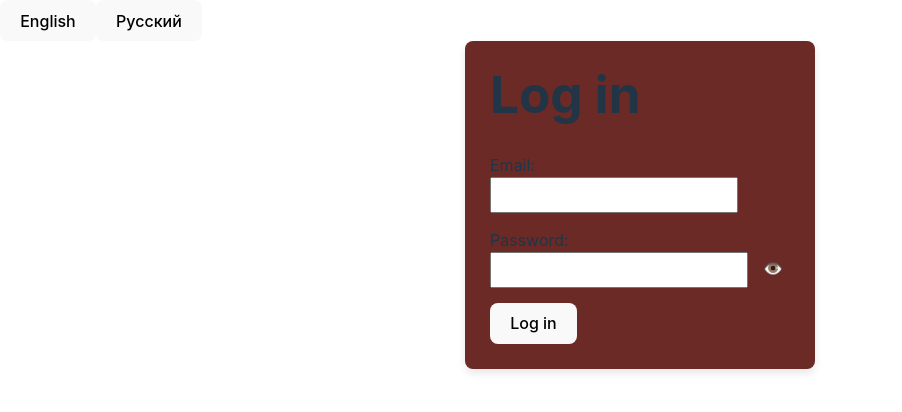
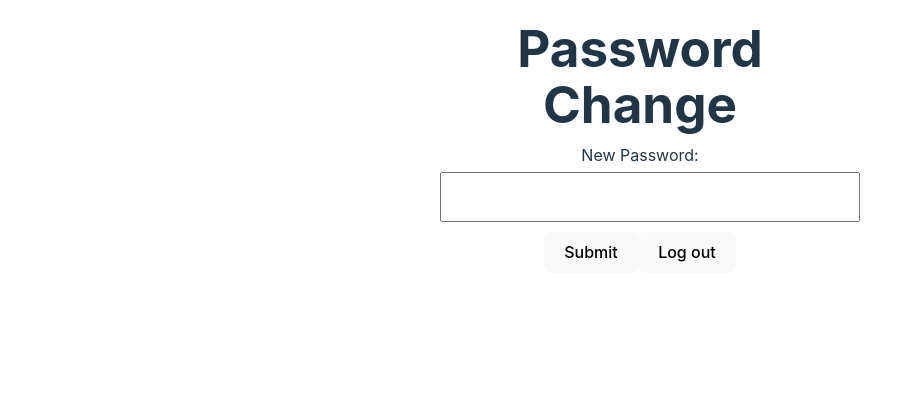
Before and after one commit to MaximLemeshev/React-intensive, a React (Vite) app: page /changePassword in a window 1280 px wide. Shown: the top 412 px of the page, without its empty margins (0-902 px from the left). Built offline with nearby package versions, Linux system fonts and the light colour scheme.

Commit message:
Finish HW3

```diff
--- a/src/App.jsx
+++ b/src/App.jsx
@@ -1,7 +1,9 @@
 import "./App.css";
-import LoginScreen from "./components/LoginScreen/LoginScreen";
-import LangControl from "./components/LangControl/LangControl";
+// import LoginScreen from "./components/LoginScreen/LoginScreen";
+// import LangControl from "./components/LangControl/LangControl";
 import { LocalizationProvider } from "./context/LocalizationContext";
+import { RouterProvider } from "react-router-dom";
+import { router } from "./services/router";
 // import PersonalNotes from "./components/PersonalNotes/PersonalNotes";
 // import PablicNotes from "./components/PablicNotes/PablicNotes";
 
@@ -9,8 +11,9 @@ function App() {
   return (
     <>
       <LocalizationProvider>
-        <LangControl />
-        <LoginScreen />
+        <RouterProvider router={router} />
+        {/*
+        <LoginScreen /> */}
       </LocalizationProvider>
       {/* <PersonalNotes /> */}
       {/* <PablicNotes /> */}
--- a/src/components/Button/ButtonSubmit.jsx
+++ b/src/components/Button/ButtonSubmit.jsx
@@ -1,7 +1,17 @@
 import { useLocalization } from "../../context/LocalizationContext";
+import { useNavigate } from "react-router-dom";
 
 const ButtonSubmit = () => {
   const { localization } = useLocalization();
-  return <button type="button">{localization.log_in}</button>;
+  const navigate = useNavigate();
+  const handleSubmit = (event) => {
+    event.preventDefault();
+    navigate("/personal");
+  };
+  return (
+    <button onClick={handleSubmit} type="button">
+      {localization.log_in}
+    </button>
+  );
 };
 export default ButtonSubmit;
--- a/src/components/LoginScreen/LoginScreen.jsx
+++ b/src/components/LoginScreen/LoginScreen.jsx
@@ -1,11 +1,15 @@
 import Typography from "../Typography/Typography";
 import styles from "./LoginScreen.module.css";
+import LangControl from "../LangControl/LangControl";
 
 const LoginScreen = () => {
   return (
-    <div className={styles.screen_wrap}>
-      <Typography />
-    </div>
+    <>
+      <LangControl />
+      <div className={styles.screen_wrap}>
+        <Typography />
+      </div>
+    </>
   );
 };
 export default LoginScreen;
--- a/src/components/NoteItem/NoteItem.jsx
+++ b/src/components/NoteItem/NoteItem.jsx
@@ -1,13 +1,16 @@
 import s from "./NoteItem.module.css";
 import { useState } from "react";
 import ModalDelete from "../ModalDelete/ModalDelete";
+import { useNavigate } from "react-router-dom";
 
 const NoteItem = ({ note, personal }) => {
   const [showModal, setShowModal] = useState(false);
+  const navigate = useNavigate();
 
   const handleDeleteClick = () => {
     setShowModal(true);
   };
+  const handleShowMore = () => navigate(`/note/${note.id}`);
 
   const handleCloseModal = () => {
     setShowModal(false);
@@ -33,6 +36,9 @@ const NoteItem = ({ note, personal }) => {
           <button className={s.deleteBtn} onClick={handleDeleteClick}>
             Delete
           </button>
+          <button className={s.showMoreBtn} onClick={handleShowMore}>
+            Show more
+          </button>
           <ModalDelete
             isOpen={showModal}
             onClose={handleCloseModal}
@@ -43,6 +49,9 @@ const NoteItem = ({ note, personal }) => {
         <div className={s.favoriteBtn}>
           <button>Add favorite</button>
           <button>Remove from favorites</button>
+          <button className={s.showMoreBtn} onClick={handleShowMore}>
+            Show more
+          </button>
         </div>
       )}
     </div>
--- a/src/components/NoteItem/NoteItem.module.css
+++ b/src/components/NoteItem/NoteItem.module.css
@@ -23,8 +23,9 @@
 .tags_item:hover {
   cursor: pointer;
 }
-.deleteBtn {
-  margin: 15px 0 0 0;
+.deleteBtn,
+.showMoreBtn {
+  margin: 15px 15px 0 0;
 }
 
 .favoriteBtn {
--- a/src/components/PablicNotes/PablicNotes.jsx
+++ b/src/components/PablicNotes/PablicNotes.jsx
@@ -2,12 +2,19 @@ import NoteList from "../NoteList/NoteList";
 import NotesWrap from "../NotesWrap/NotesWrap";
 import { mockNotes } from "../untils/mockNotes";
 import s from "./PablicNotes.module.css";
+import { Link } from "react-router-dom";
 
 const PablicNotes = () => {
   return (
     <>
       <NotesWrap>
         <div className={s.title}>Pablic notes</div>
+        <Link to="/changePassword">
+          <button>Change password</button>
+        </Link>
+        <Link to="/personal">
+          <button>Personal notes</button>
+        </Link>
         <NoteList notes={mockNotes} personal={false} />
       </NotesWrap>
     </>
--- /dev/null
+++ b/src/components/PasswordChanger/PasswordChanger.jsx
@@ -0,0 +1,44 @@
+import { useState } from "react";
+import { Link } from "react-router-dom";
+import s from "../PasswordChanger/PasswordChanger.module.css";
+
+const PasswordChanger = () => {
+  const [newPassword, setNewPassword] = useState("");
+  const [error, setError] = useState("");
+  const [success, setSuccess] = useState("");
+
+  const handleChange = (e) => {
+    setNewPassword(e.target.value);
+  };
+
+  const handleSubmit = () => {
+    if (newPassword.length < 8) {
+      setError("Password must be at least 8 characters long.");
+      setSuccess("");
+    } else {
+      setError("");
+      setSuccess("Password changed successfully!");
+    }
+  };
+
+  return (
+    <div className={s.wrap}>
+      <h1>Password Change</h1>
+      <label htmlFor="newPassword">New Password:</label>
+      <input
+        type="password"
+        id="newPassword"
+        value={newPassword}
+        onChange={handleChange}
+      />
+      {error && <div className={s.error}>{error}</div>}
+      {success && <div className={s.success}>{success}</div>}
+      <button onClick={handleSubmit}>Submit</button>
+      <Link to="/login">
+        <button>Log out</button>
+      </Link>
+    </div>
+  );
+};
+
+export default PasswordChanger;
--- /dev/null
+++ b/src/components/PasswordChanger/PasswordChanger.module.css
@@ -0,0 +1,28 @@
+
+.wrap {
+  max-width: 400px;
+  margin: auto;
+  padding: 20px;
+  text-align: center;
+}
+
+label {
+  display: block;
+  margin-bottom: 5px;
+}
+
+input {
+  width: 100%;
+  padding: 8px;
+  margin-bottom: 10px;
+}
+
+.error {
+  color: red;
+  margin-bottom: 10px;
+}
+
+.success {
+  color: green;
+  margin-bottom: 10px;
+}
--- a/src/components/PersonalNotes/PersonalNotes.jsx
+++ b/src/components/PersonalNotes/PersonalNotes.jsx
@@ -3,12 +3,19 @@ import NoteList from "../NoteList/NoteList";
 import NotesWrap from "../NotesWrap/NotesWrap";
 import { mockNotes } from "../untils/mockNotes";
 import s from "./PersonalNotes.module.css";
+import { Link } from "react-router-dom";
 
 const PersonalNotes = () => {
   return (
     <>
       <NotesWrap>
         <div className={s.title}>Personal notes</div>
+        <Link to="/changePassword">
+          <button>Change password</button>
+        </Link>
+        <Link to="/public">
+          <button>Pablic notes</button>
+        </Link>
         <NewNoteButton />
         <NoteList notes={mockNotes} personal={true} />
       </NotesWrap>
--- /dev/null
+++ b/src/components/SingleNote/SingleNote.jsx
@@ -0,0 +1,17 @@
+import { useParams } from "react-router-dom";
+import NoteItem from "../NoteItem/NoteItem";
+import { mockNotes } from "../untils/mockNotes";
+
+const SingleNotes = () => {
+  const { noteId } = useParams();
+  const mockNote = mockNotes.find((item) => item.id.toString() === noteId);
+
+  console.log(noteId);
+  return (
+    <>
+      <NoteItem note={mockNote} />
+      <button onClick={() => window.history.back()}>Back</button>
+    </>
+  );
+};
+export default SingleNotes;
--- /dev/null
+++ b/src/services/router.jsx
@@ -0,0 +1,37 @@
+import { createBrowserRouter, redirect } from "react-router-dom";
+import LoginScreen from "../components/LoginScreen/LoginScreen";
+import PublicNotes from "../components/PablicNotes/PablicNotes";
+import PersonalNotes from "../components/PersonalNotes/PersonalNotes";
+import PasswordChanger from "../components/PasswordChanger/PasswordChanger";
+import SingleNotes from "../components/SingleNote/SingleNote";
+// import { SettingsPage } from "/src/pages/SettingsPage";
+// import { SingleNotePage } from "../pages/SingleNotePage";
+
+export const router = createBrowserRouter([
+  {
+    path: "/",
+    loader() {
+      return redirect("/login");
+    },
+  },
+  {
+    path: "/login",
+    element: <LoginScreen />,
+  },
+  {
+    path: "/public",
+    element: <PublicNotes />,
+  },
+  {
+    path: "/personal",
+    element: <PersonalNotes />,
+  },
+  {
+    path: "/changePassword",
+    element: <PasswordChanger />,
+  },
+  {
+    path: "/note/:noteId",
+    element: <SingleNotes />,
+  },
+]);
```
